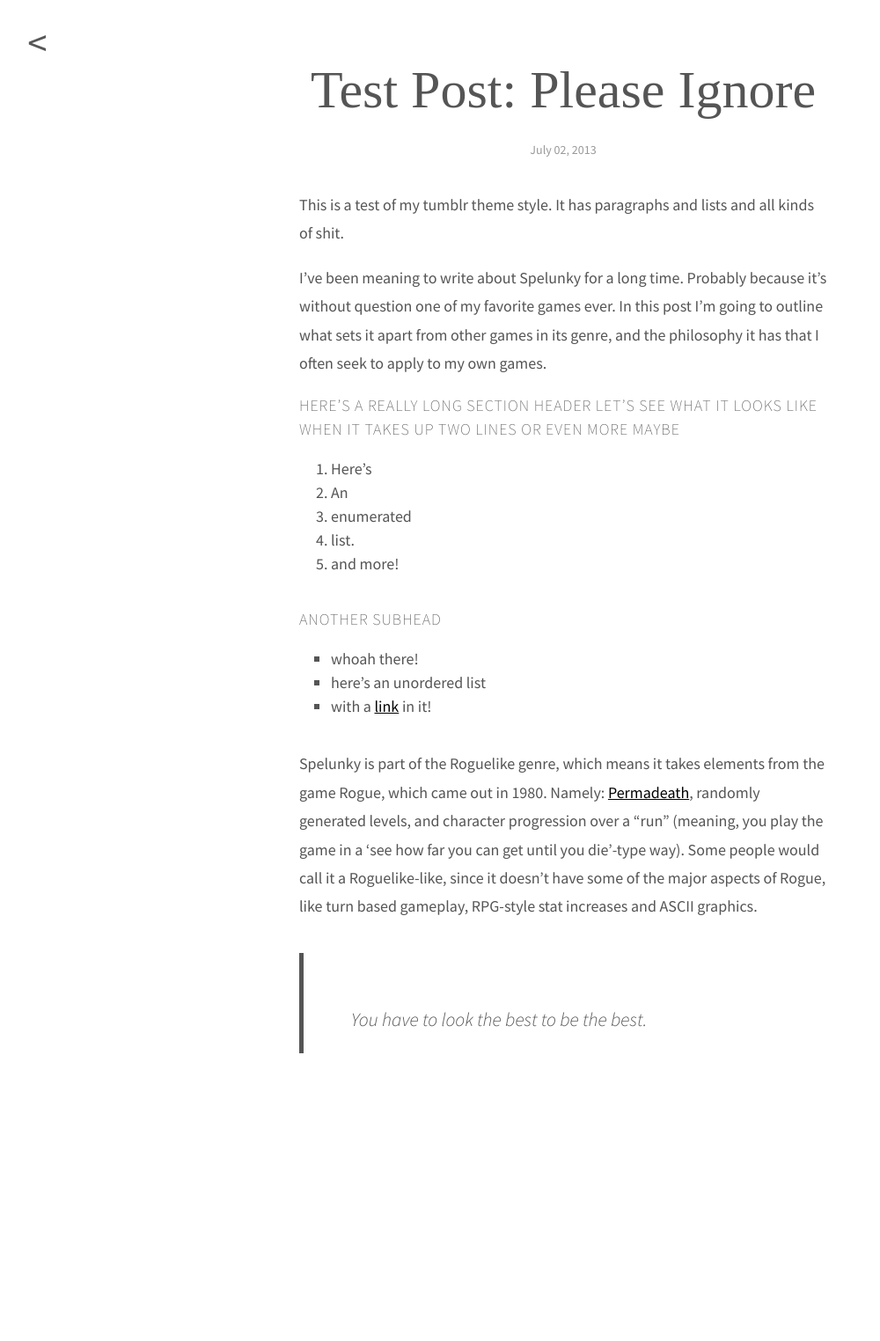
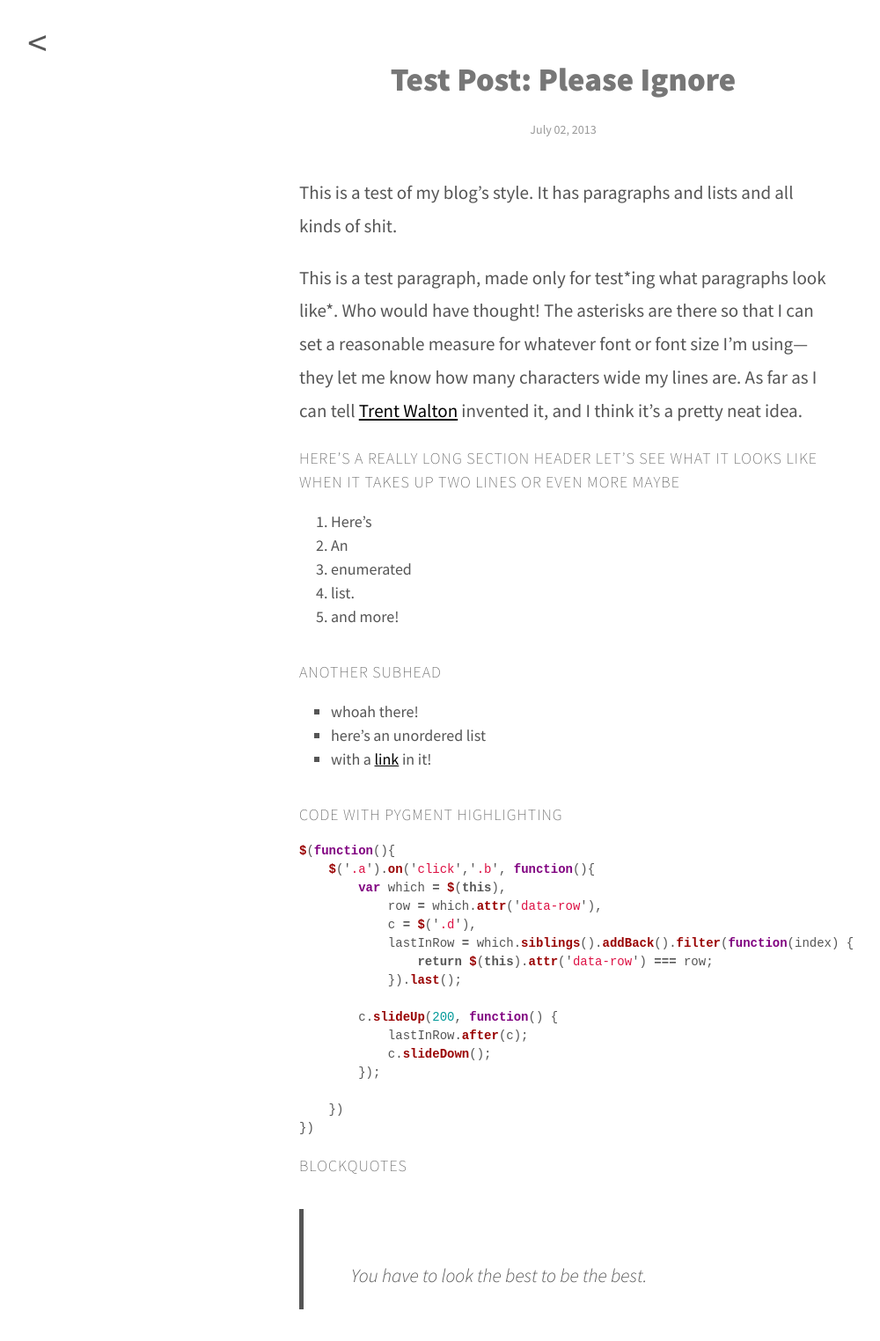
Before and after one commit to rvinluan/rvinluan.github.io, a Jekyll site: the page built from _posts/2013-07-02-test-styles.md, in a window 1280 px wide. Shown: the whole page at 88% size, without its empty margins (0-1000 px from the left). Built offline with Jekyll 4.4.1, drawn with Linux system fonts in a browser that asks for light colours; nearby versions of some CDN libraries; before the commit the page ends 1233 px from its top, so only the background shows below that.

Commit message:
added syntax highlighting and changed back to source sans, updated test-styles a bit

```diff
--- a/_layouts/post.html
+++ b/_layouts/post.html
@@ -15,6 +15,7 @@
 
     <link rel="stylesheet" href="{{site.url}}/css/single.css">
     <link rel="stylesheet" href="{{site.url}}/css/main.css">
+    <link rel="stylesheet" href="{{site.url}}/css/syntax.css">
 	<script src="http://code.jquery.com/jquery-1.7.2.min.js" type="text/javascript"></script>
 	<link href='http://fonts.googleapis.com/css?family=Source+Sans+Pro:200,400,900,300italic,400italic|Lora:400italic|Roboto:300' rel='stylesheet' type='text/css'>
 	<script src="{{site.url}}/js/main.js"></script>
--- a/_posts/2013-07-02-test-styles.md
+++ b/_posts/2013-07-02-test-styles.md
@@ -5,9 +5,9 @@ subtitle: No, seriously
 show_subtitle: true
 ---
 
-This is a test of my tumblr theme style. It has paragraphs and lists and all kinds of shit.
+This is a test of my blog's style. It has paragraphs and lists and all kinds of shit.
 
-I’ve been meaning to write about Spelunky for a long time. Probably because it’s without question one of my favorite games ever. In this post I’m going to outline what sets it apart from other games in its genre, and the philosophy it has that I often seek to apply to my own games.
+This is a test paragraph, made only for test\*ing what paragraphs look like\*. Who would have thought! The asterisks are there so that I can set a reasonable measure for whatever font or font size I'm using—they let me know how many characters wide my lines are. As far as I can tell [Trent Walton](http://trentwalton.com/2012/06/19/fluid-type/) invented it, and I think it's a pretty neat idea.
 
 ### Here’s a really long section header let’s see what it looks like when it takes up two lines or even more maybe
 
@@ -23,6 +23,27 @@ I’ve been meaning to write about Spelunky for a long time. Probably because it
 + here's an unordered list
 + with a [link](http://www.google.com) in it!
 
-Spelunky is part of the Roguelike genre, which means it takes elements from the game Rogue, which came out in 1980. Namely: [Permadeath](http://www.google.com), randomly generated levels, and character progression over a “run" (meaning, you play the game in a ‘see how far you can get until you die’-type way). Some people would call it a Roguelike-like, since it doesn’t have some of the major aspects of Rogue, like turn based gameplay, RPG-style stat increases and ASCII graphics.
+### Code with Pygment highlighting
+
+{% highlight js %}
+$(function(){
+    $('.a').on('click','.b', function(){
+        var which = $(this),
+            row = which.attr('data-row'),
+            c = $('.d'),
+            lastInRow = which.siblings().addBack().filter(function(index) {
+                return $(this).attr('data-row') === row;
+            }).last();
+
+        c.slideUp(200, function() {
+            lastInRow.after(c);
+            c.slideDown();
+        });
+
+    })
+})
+{% endhighlight %}
+
+### Blockquotes
 
 > You have to look the best to be the best.
--- a/css/main.css
+++ b/css/main.css
@@ -94,9 +94,9 @@ article {
 
 article .title {
 	text-transform: Capitalize;
-	font-family: "Mission Gothic";
-	font-weight: 100;
-	font-size: 2em;
+	font-family: "Source Sans Pro";
+	font-weight: 400;
+	font-size: 1.5em;
 	max-width: 90%;
 	overflow: hidden;
 	text-overflow: ellipsis;
--- a/css/single.css
+++ b/css/single.css
@@ -64,15 +64,15 @@ img {
 }
 
 #main h1 {
-	font-family: "Mission Gothic";
+	font-family: "Source Sans Pro";
 
 	/* title */
 	text-transform: Capitalize;
-	font-size: 60px;
+	font-size: 37px;
 	font-style: normal;
 	text-align: center;
-	font-weight: 200;
-	color: #555;
+	font-weight: 900;
+	color: #777;
 	line-height: 1;
 }
 
@@ -105,7 +105,7 @@ img {
 
 #main p {
 	font-weight: 400;
-	font-size: 18px;
+	font-size: 21px;
 	margin-bottom: 1em;
 	line-height: 1.8;
 }
--- a/css/syntax.css
+++ b/css/syntax.css
@@ -1,7 +1,7 @@
-.highlight  { background: #ffffff; }
+.highlight  { background: #ffffff; font-family: 'Inconsolata'; font-size: 14px; }
 .highlight .c { color: #999988; font-style: italic } /* Comment */
 .highlight .err { color: #a61717; background-color: #e3d2d2 } /* Error */
-.highlight .k { font-weight: bold } /* Keyword */
+.highlight .k { font-weight: bold; } /* Keyword */
 .highlight .o { font-weight: bold } /* Operator */
 .highlight .cm { color: #999988; font-style: italic } /* Comment.Multiline */
 .highlight .cp { color: #999999; font-weight: bold } /* Comment.Preproc */
@@ -19,10 +19,10 @@
 .highlight .gs { font-weight: bold } /* Generic.Strong */
 .highlight .gu { color: #aaaaaa } /* Generic.Subheading */
 .highlight .gt { color: #aa0000 } /* Generic.Traceback */
-.highlight .kc { font-weight: bold } /* Keyword.Constant */
-.highlight .kd { font-weight: bold } /* Keyword.Declaration */
-.highlight .kp { font-weight: bold } /* Keyword.Pseudo */
-.highlight .kr { font-weight: bold } /* Keyword.Reserved */
+.highlight .kc { font-weight: bold; color: purple; } /* Keyword.Constant */
+.highlight .kd { font-weight: bold; color: purple; } /* Keyword.Declaration */
+.highlight .kp { font-weight: bold; color: purple; } /* Keyword.Pseudo */
+.highlight .kr { font-weight: bold; color: purple; } /* Keyword.Reserved */
 .highlight .kt { color: #445588; font-weight: bold } /* Keyword.Type */
 .highlight .m { color: #009999 } /* Literal.Number */
 .highlight .s { color: #d14 } /* Literal.String */
```
